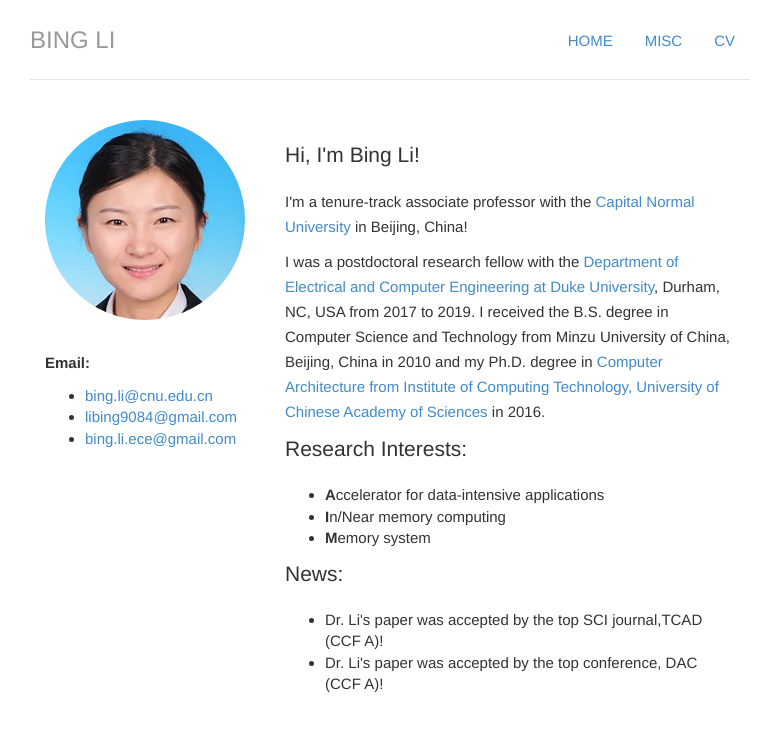
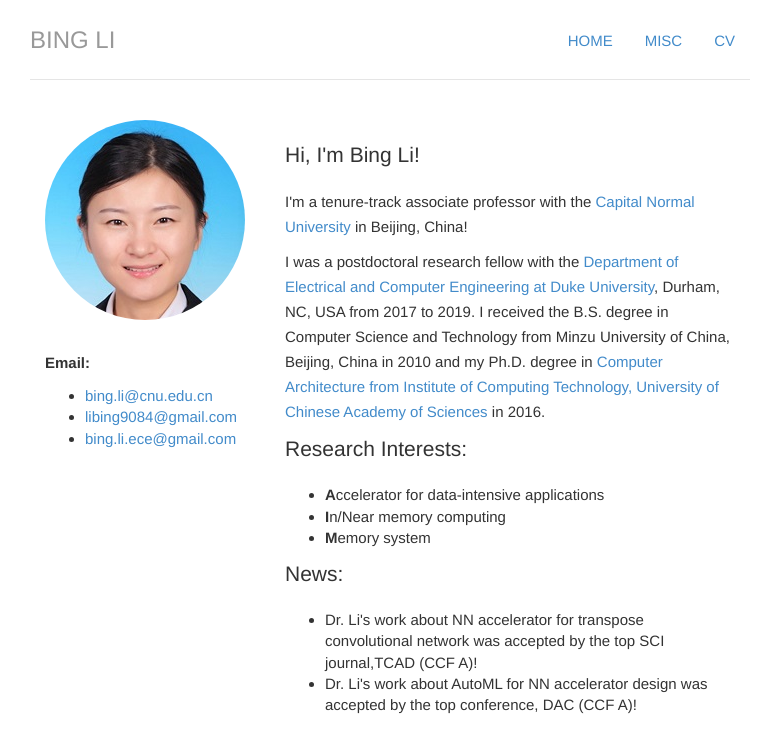
Before and after one commit to libingict/libingict.github.io, a Jekyll site: the page built from index.html, in a window 1280 px wide. Shown: the top 753 px of the page, without its empty margins (250-1016 px from the left). Built offline with Jekyll 4.4.1, drawn with Linux system fonts in a browser that asks for light colours.

Commit message:
Update index.html

```diff
--- a/index.html
+++ b/index.html
@@ -49,8 +49,8 @@ cv: passive
     </ul>
   <p class="lead", id="news">News:</p>
   <ul>
-   <li>Dr. Li's paper was accepted by the top SCI journal,TCAD (CCF A)!</li>
-  <li>Dr. Li's paper was accepted by the top conference, DAC (CCF A)!</li>
+   <li>Dr. Li's work about NN accelerator for transpose convolutional network was accepted by the top SCI journal,TCAD (CCF A)!</li>
+  <li>Dr. Li's work about AutoML for NN accelerator design was accepted by the top conference, DAC (CCF A)!</li>
     </ul>
   </div>
 
```
